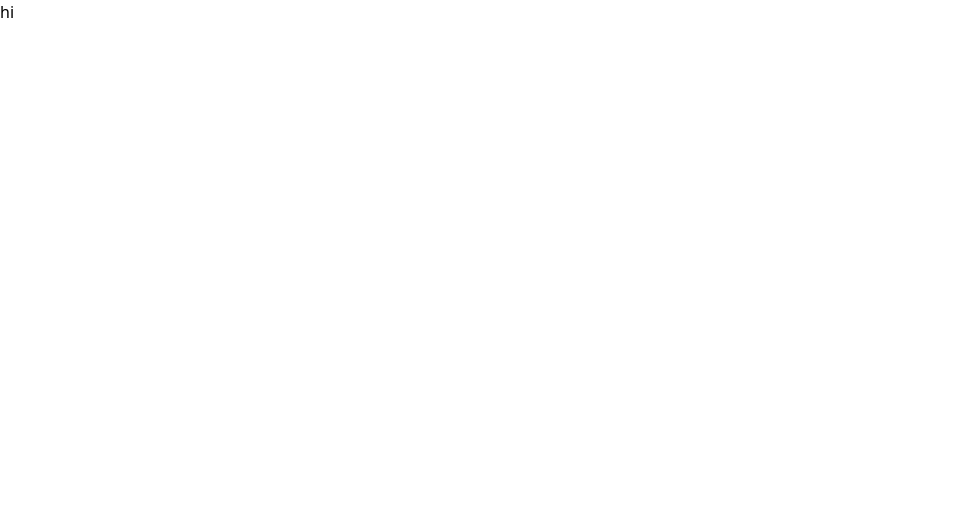
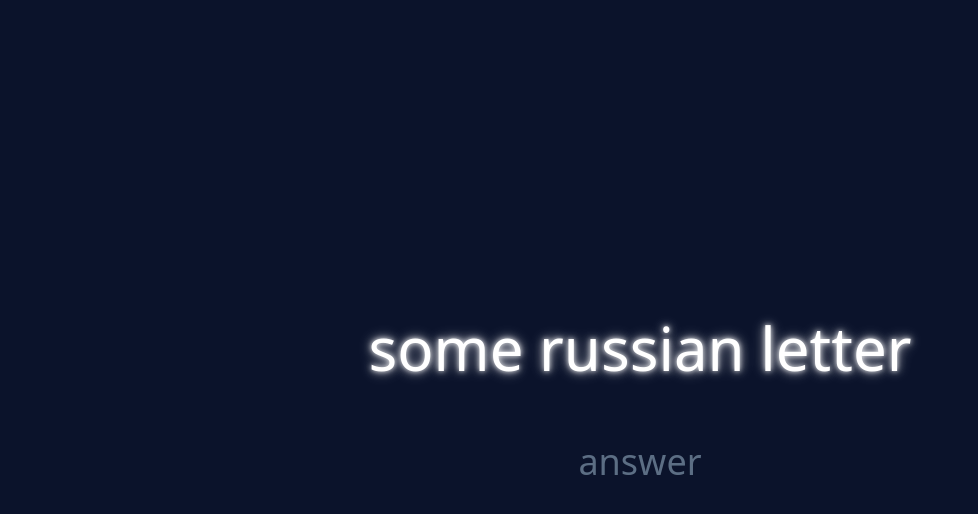
Before and after one commit to downtomarsguy/Russian-Rouletter, a Nuxt app: page / in a window 1280 px wide. Shown: the top 514 px of the page, without its empty margins (0-978 px from the left). Built offline with nearby package versions, Linux system fonts and the light colour scheme.

Commit message:
Basic Styling Added; Glow Effects Added

```diff
--- a/nuxt.config.ts
+++ b/nuxt.config.ts
@@ -2,5 +2,9 @@
 export default defineNuxtConfig({
   compatibilityDate: '2024-11-01',
   devtools: { enabled: true },
-  modules: ['@nuxt/icon', '@nuxtjs/tailwindcss']
+  modules: ['@nuxt/icon', '@nuxtjs/tailwindcss'],
+  tailwindcss: {
+    exposeConfig: true,
+    viewer: true,
+  }
 })
--- a/pages/index.vue
+++ b/pages/index.vue
@@ -1,5 +1,34 @@
 <template>
-    <div>hi</div>
+    <div
+        class="h-screen bg-[#0b132b] text-[#5C6E84] flex flex-col items-center justify-center"
+    >
+        <div class="text-white glow text-6xl">some russian letter</div>
+        <div class="mt-16 text-4xl">answer</div>
+    </div>
 </template>
 
-<style scopeihd></style>
+<style scoped>
+.glow {
+    color: white;
+    text-shadow:
+        0 0 5px rgba(255, 255, 255, 0.8),
+        0 0 10px rgba(255, 255, 255, 0.6),
+        0 0 15px rgba(255, 255, 255, 0.4);
+}
+
+.incorrect-glow {
+    color: rgba(255, 99, 71, 0.8);
+    text-shadow:
+        0 0 5px rgba(255, 99, 71, 0.8),
+        0 0 10px rgba(255, 99, 71, 0.6),
+        0 0 15px rgba(255, 99, 71, 0.4);
+}
+
+.correct-glow {
+    color: rgba(80, 200, 120, 0.8);
+    text-shadow:
+        0 0 5px rgba(80, 200, 120, 0.8),
+        0 0 10px rgba(80, 200, 120, 0.6),
+        0 0 15px rgba(80, 200, 120, 0.4);
+}
+</style>
```
